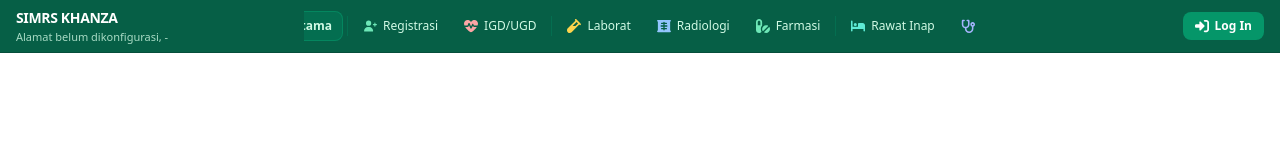
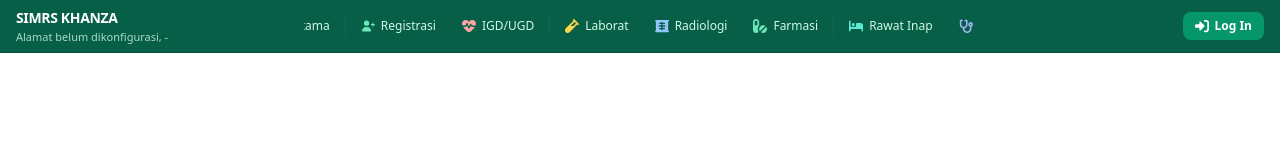
Before and after one commit to Renov30/sim-khanza-web, a Next.js app: page / in a window 1280 px wide. Shown: the top 160 px of the page. Built offline with nearby package versions, Linux system fonts and the light colour scheme; no server answers; the database is empty.

Commit message:
fix: buat tombol menu utama tidak default terpilih saat tidak aktif

```diff
--- a/src/components/layout/AppHeader.tsx
+++ b/src/components/layout/AppHeader.tsx
@@ -75,14 +75,14 @@ export function AppHeader({
           {/* 1. Menu Utama */}
           <button
             onClick={onToggleMenu}
-            className={`px-2.5 py-1.5 rounded-lg text-xs font-semibold flex items-center gap-1.5 border transition-all shrink-0 ${
+            className={`px-2.5 py-1.5 rounded-lg text-xs flex items-center gap-1.5 border transition-all shrink-0 ${
               isMenuOpen
-                ? "bg-emerald-950 text-white border-emerald-700 shadow-xs"
-                : "bg-emerald-700/60 text-emerald-100 border-emerald-600/60 hover:bg-emerald-700 hover:text-white"
+                ? "bg-emerald-950 text-white border-emerald-700 shadow-xs font-semibold"
+                : "text-emerald-100 hover:text-white hover:bg-emerald-700/70 border-transparent hover:border-emerald-600/50 font-medium"
             }`}
             title="Buka / Tutup Menu Utama (Alt+M)"
           >
-            <FontAwesomeIcon icon={faBars} className="w-3.5 h-3.5" />
+            <FontAwesomeIcon icon={faBars} className="w-3.5 h-3.5 text-emerald-300" />
             <span>Menu Utama</span>
           </button>
 
```
